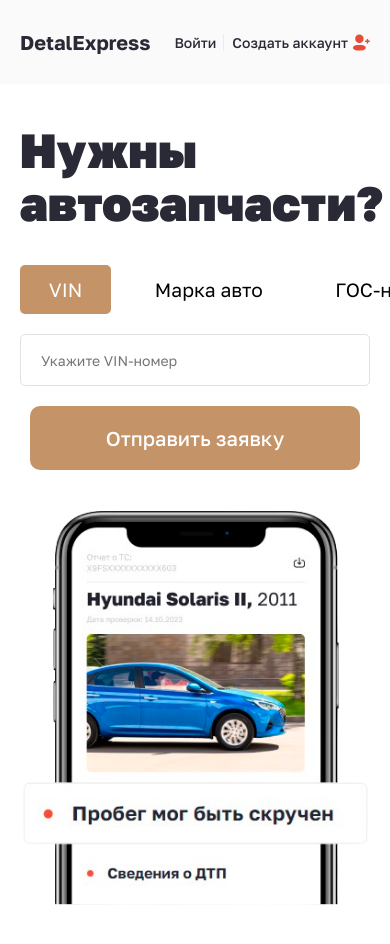
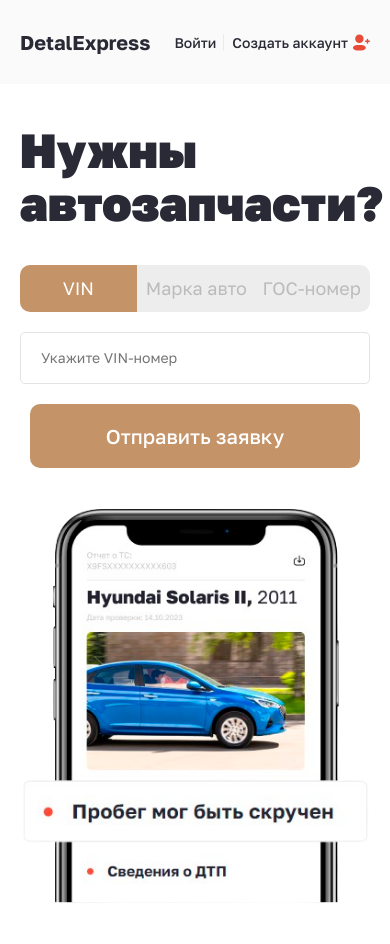
Before and after one commit to AM1G0S/detalExpress, a React (Vite) app: page / in a window 390 px wide. Shown: the top 944 px of the page. Built offline with nearby package versions, Linux system fonts and the light colour scheme.

Commit message:
адаптировал кнопки на главной

```diff
--- a/src/components/ui/Button/Button.module.scss
+++ b/src/components/ui/Button/Button.module.scss
@@ -26,6 +26,8 @@
 
 .secondary {
 	border-radius: 5px;
+	background-color: var(--grey-color);
+	color: #bbb;
 
 	&.active {
 		color: var(--light-color);
@@ -40,7 +42,40 @@
 	border-radius: 5px;
 }
 
-.sm { padding: 0.25em 0.5em; font-size: 0.8rem; }
-.md { padding: 0.5em 1em; font-size: 1rem; }
-.lg { padding: 0.70em 1.5em; font-size: 1.2rem; }
-.xl { padding: 20px 50px; font-size: 20px; max-height: 65px; }
+.sm {
+	padding: 0.25em 0.5em;
+	font-size: 0.8rem;
+}
+
+.md {
+	padding: 0.5em 1em;
+	font-size: 1rem;
+}
+
+.lg {
+	padding: 0.70em 1.5em;
+	font-size: 20px;
+}
+
+.xl {
+	padding: 20px 50px;
+	font-size: 20px;
+	max-height: 65px;
+}
+
+@media (max-width: 480px) {
+	.lg {
+		padding: 0.70em 0.5em;
+		font-size: 18px;
+	}
+}
+
+@media (max-width: 375px) {
+	.button {
+		font-size: 14px;
+	}
+
+	.lg {
+		padding: 1em 0.5em;
+	}
+}
--- a/src/components/ui/FormCheck/FormCheck.module.scss
+++ b/src/components/ui/FormCheck/FormCheck.module.scss
@@ -8,6 +8,20 @@
 	display: flex;
 	align-items: center;
 	gap: 15px;
+
+	button {
+		width: 33.333%;
+	}
+
+	@media (max-width: 660px) {
+		gap: 0;
+		border-radius: 10px;
+		overflow: hidden;
+
+		button {
+			border-radius: 0;
+		}
+	}
 }
 
 .form {
--- a/src/pages/Application/Application.tsx
+++ b/src/pages/Application/Application.tsx
@@ -117,7 +117,7 @@ export const Application: FC = () => {
 						<span className={cls.adress}>
 							{deliveryCity} - {deliveryAddress}
 						</span>
-						<Button onClick={() => setIsModalOpen(!isModalOpen)}>Изменить</Button>
+						<Button size={"lg"} onClick={() => setIsModalOpen(!isModalOpen)}>Изменить</Button>
 					</div>
 				</div>
 
@@ -128,7 +128,9 @@ export const Application: FC = () => {
 								required: 'Это поле обязательно к заполнению'
 							})}
 							className={classnames(cls.checkbox, {[cls.error]: errors.checkbox})}
-							type="checkbox"/>
+							type="checkbox"
+							checked={true}
+						/>
 						<span>
 					Согласен на обработку персональных данных в соответствии с <Link
 							to="/politic">Политикой конфиденциальности</Link>
```
